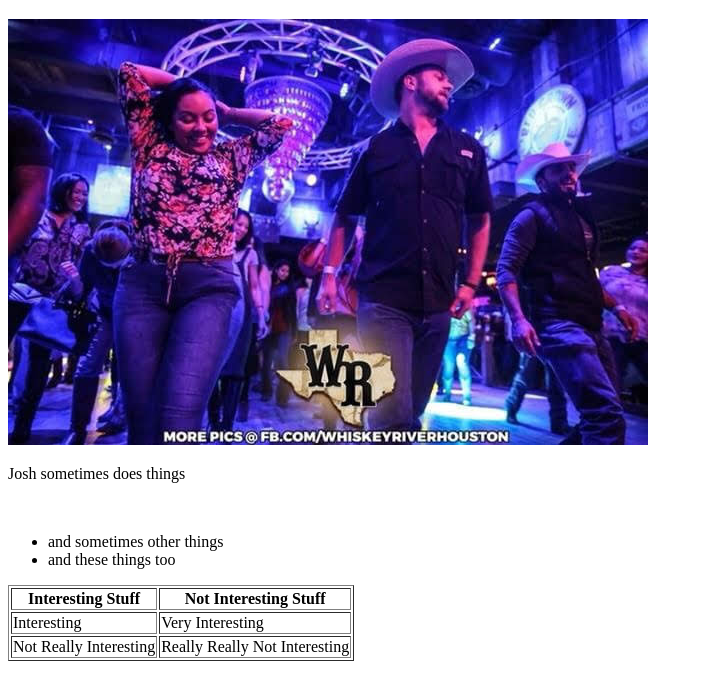
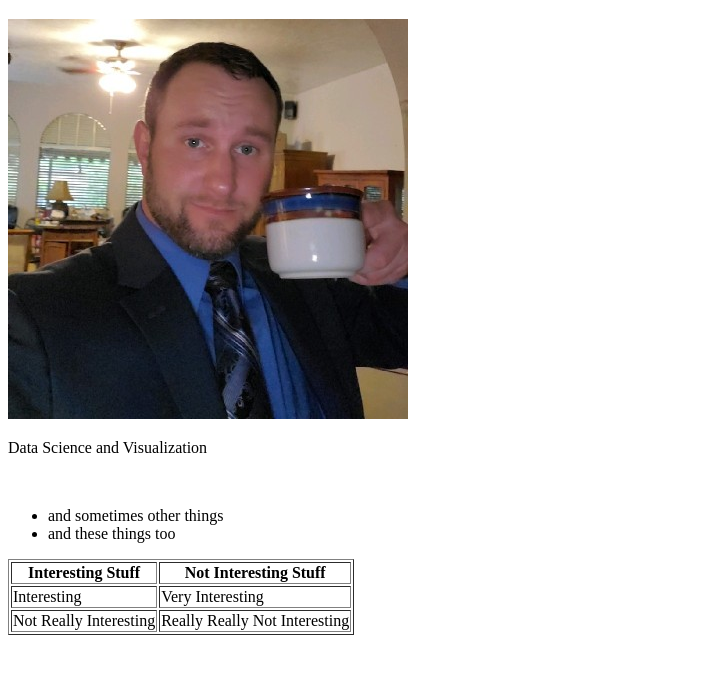
Before and after one commit to jobongie/jobongie.github.io, a plain HTML site: page index.html in a window 1280 px wide. Shown: the part 61-758 px from the top of the page, without its empty margins (0-703 px from the left). Drawn offline with Linux system fonts and the light colour scheme.

Commit message:
First View

```diff
--- a/index.html
+++ b/index.html
@@ -2,13 +2,13 @@
 <html lang="en-us">
 <head>
   <meta charset="UTF-8">
-  <title>About Me</title>
+  <title>Bio Page</title>
 </head>
 
 <body>
   <h1>Josh Bond</h1>
-  <img src ="Images/IMG_08131.jpg" alt="me">
-  <p>Josh sometimes does things</p>
+  <img src ="Images/image.jpg" alt="me">
+  <p>Data Science and Visualization</p>
   <br>
   <a target= "Linkedin" href="https://www.linkedin.com/in/joshua-bond-b7157383?lipi=urn%3Ali%3Apage%3Ad_flagship3_profile_view_base_contact_details%3BGiqFbVZaQiWKc9FsXU1uag%3D%3D"></a>
   <ul>
```
Also changed, not shown: Images/IMG_08131.jpg (deleted), Images/image.jpg (added).
